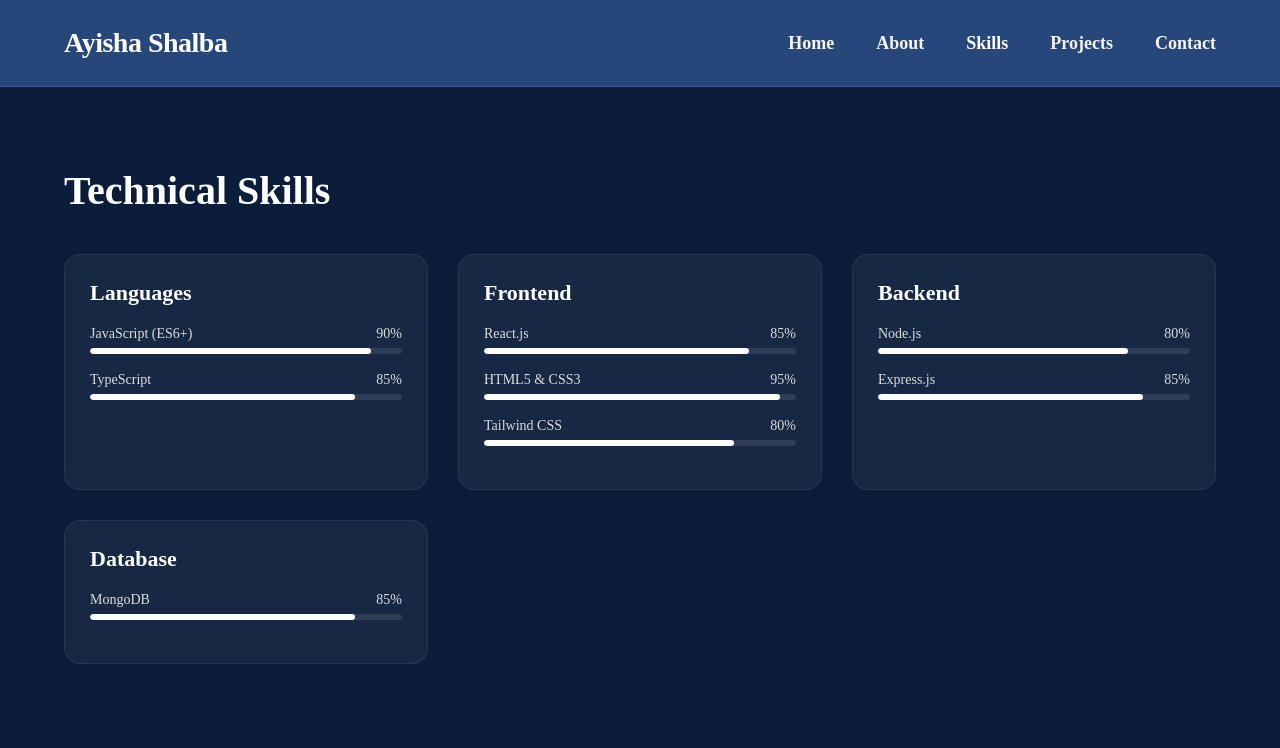
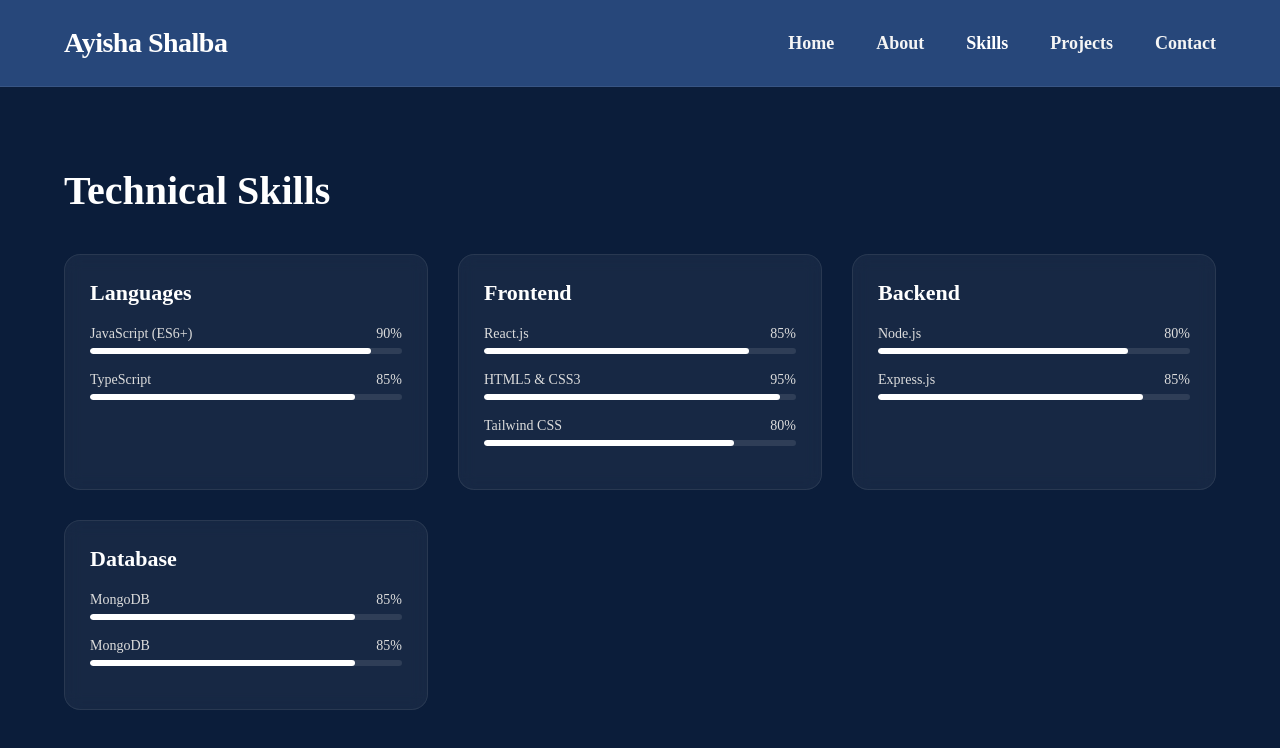
Before and after one commit to ayishashalba/Portfolio, a React (Vite) app: page /skills in a window 1280 px wide. Shown: the top 748 px of the page. Built offline with nearby package versions, Linux system fonts and the light colour scheme.

Commit message:
linked in

```diff
--- a/src/pages/Skills.jsx
+++ b/src/pages/Skills.jsx
@@ -103,6 +103,15 @@ function Skills() {
                 <div className="progress" style={{ width: "85%" }}></div>
               </div>
             </div>
+            <div className="skill-item">
+              <div className="skill-head">
+                <span>MongoDB</span>
+                <span>85%</span>
+              </div>
+              <div className="progress-bar">
+                <div className="progress" style={{ width: "85%" }}></div>
+              </div>
+            </div>
           </div>
         </div>
       </div>
```
